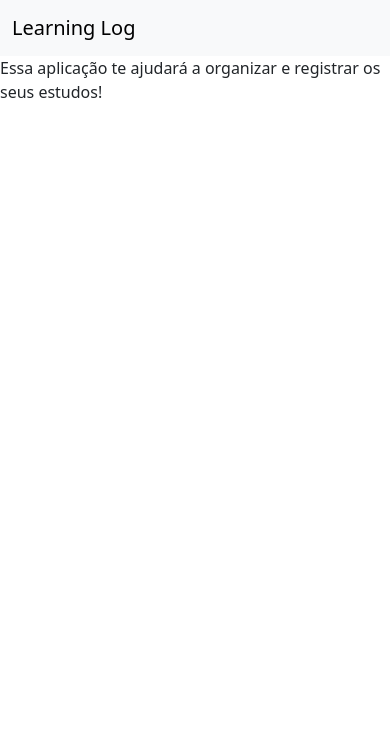
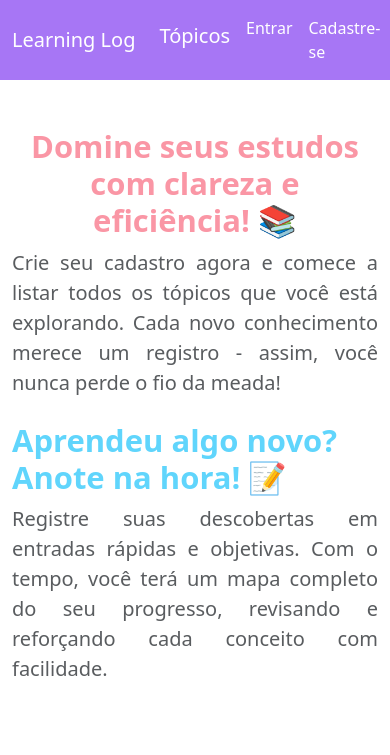
Before and after one commit to helena-varela/learning-log-django, a Django app: page / in a window 390 px wide. Shown: the top 755 px of the page. Run offline with Django 5.2, Linux system fonts and the light colour scheme.

Commit message:
estilizando as páginas

```diff
--- a/learning_logs/templates/learning_logs/base.html
+++ b/learning_logs/templates/learning_logs/base.html
@@ -15,31 +15,32 @@
 </head>
 
 <body>
-    <nav class="navbar navbar-expand-lg bg-body-tertiary">
+    <nav class="navbar navbar-expand" style="background-color: #a776f5">
         <div class="container-fluid">
-            <a class="navbar-brand" href="{% url 'index' %}">Learning Log</a>
+            <a class="navbar-brand text-white" href="{% url 'index' %}">Learning Log</a>
 
             <div class="collapse navbar-collapse" id="navbarSupportedContent">
                 <ul class="navbar-nav me-auto mb-2 mb-lg-0">
                     <li class="nav-item">
-                        <a class="nav-link active" aria-current="page" href="{% url 'topics' %}">Tópicos</a>
+                        <a class="nav-link active text-white fs-5" aria-current="page"
+                            href="{% url 'topics' %}">Tópicos</a>
                     </li>
                 </ul>
                 <ul class="navbar-nav">
                     {% if user.is_authenticated %}
                     <li class="nav-item">
-                        <span class="nav-link text-dark d-flex align-items-center pe-2">
+                        <span class="nav-link text-dark d-flex align-items-center pe-2 text-white">
                             Olá, {{ user.username }}</span>
                     </li>
                     <li class="nav-item">
-                        <a class="nav-link active" aria-current="page" href="{% url 'logout' %}">Sair</a>
+                        <a class="nav-link active text-white" aria-current="page" href="{% url 'logout' %}">Sair</a>
                     </li>
                     {% else %}
                     <li class="nav-item">
-                        <a class="nav-link active" href="{% url 'login' %}">Entrar</a>
+                        <a class="nav-link active text-white" href="{% url 'login' %}">Entrar</a>
                     </li>
                     <li class="nav-item">
-                        <a class="nav-link active" href="{% url 'register' %}">Cadastre-se</a>
+                        <a class="nav-link active text-white" href="{% url 'register' %}">Cadastre-se</a>
                     </li>
                     {% endif %}
                 </ul>
@@ -51,6 +52,6 @@
     <script src="https://cdn.jsdelivr.net/npm/bootstrap@5.3.7/dist/js/bootstrap.bundle.min.js"
         integrity="sha384-ndDqU0Gzau9qJ1lfW4pNLlhNTkCfHzAVBReH9diLvGRem5+R9g2FzA8ZGN954O5Q"
         crossorigin="anonymous"></script>
-    </body>
+</body>
 
 </html>
--- a/learning_logs/templates/learning_logs/index.html
+++ b/learning_logs/templates/learning_logs/index.html
@@ -1,5 +1,34 @@
 {% extends "learning_logs/base.html" %}
 
 {% block content %}
-    <p>Essa aplicação te ajudará a organizar e registrar os seus estudos!</p>
+
+<div>
+    <div class="container py-5">
+        <h1 class=" display-5 fw-bold text-center" style="color: #fa96a5" mb-4>
+            Domine seus estudos com clareza e eficiência! 📚
+        </h1>
+
+        <div class="row justify-content-center">
+            <div class="col-lg-8">
+                <p class="lead text-muted mb-4" style="text-align: justify;">
+                    Crie seu cadastro agora e comece a listar todos os tópicos que
+                    você está explorando. Cada novo conhecimento merece um registro - assim, você nunca perde o fio da
+                    meada!
+                </p>
+
+                <div>
+                    <h1 class="display-5 fw-bold " style="color: #60d5fc" mb-4>
+                        Aprendeu algo novo? Anote na hora! 📝
+                    </h1>
+                    <p class="lead text-muted mb-4" style="text-align: justify;">
+                        Registre suas descobertas em entradas rápidas e objetivas. Com o tempo, você terá um mapa
+                        completo do seu
+                        progresso, revisando e reforçando cada conceito com facilidade.
+                    </p>
+                </div>
+            </div>
+        </div>
+    </div>
+</div>
+</div>
 {% endblock content %}
```
Also changed, not shown: learning_logs/templates/learning_logs/edit_entry.html (+23 -8 lines), learning_logs/templates/learning_logs/edit_topic.html (+23 -8 lines), learning_logs/templates/learning_logs/new_entry.html (+23 -7 lines), learning_logs/templates/learning_logs/new_topic.html (+21 -5 lines), learning_logs/templates/learning_logs/topic.html (+33 -23 lines), learning_logs/templates/learning_logs/topics.html (+24 -12 lines).
